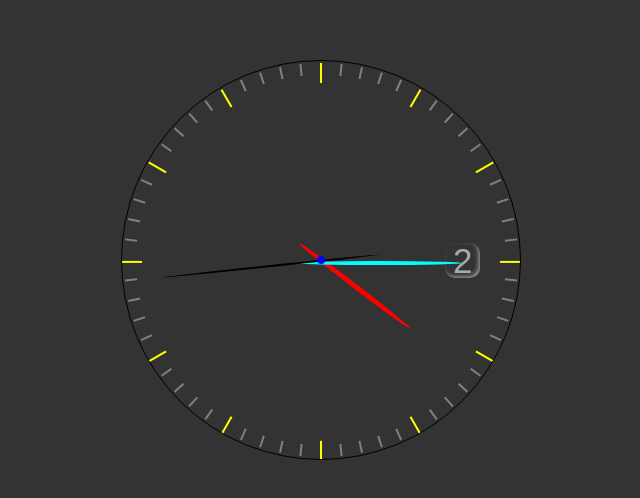
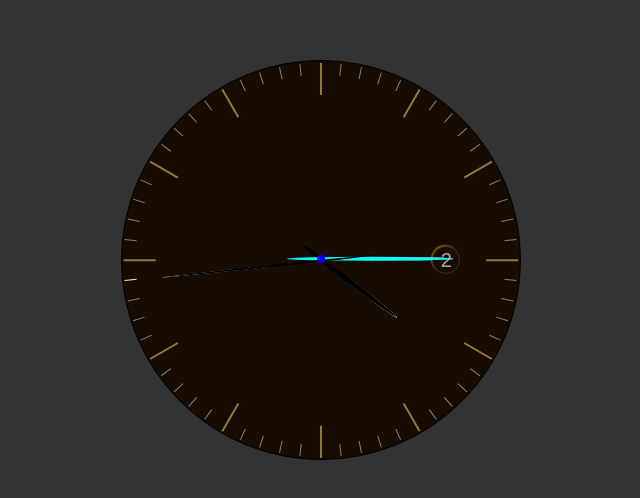
Before and after one commit to AbdulSamman/watch, a React (Vite) app: page / in a window 1280 px wide. Shown: the part 140-638 px from the top of the page, without its empty margins (319-959 px from the left). Built offline with nearby package versions, Linux system fonts and the light colour scheme.

Commit message:
second mark leuchtet

```diff
--- a/index.html
+++ b/index.html
@@ -9,6 +9,6 @@
   <body>
     <div id="root"></div>
     <script type="module" src="/src/main.tsx"></script>
-    <script src="http://localhost:8097"></script>
+
   </body>
 </html>
--- a/src/App.scss
+++ b/src/App.scss
@@ -20,6 +20,7 @@ body {
     border: 1px solid black;
     position: relative;
     overflow: hidden;
+    background-color: #170b01f5;
     .watchHand {
       width: 100%;
       height: 100%;
@@ -34,10 +35,11 @@ body {
           height: $height;
           position: absolute;
           z-index: $zIndex;
+          border-top: 1px solid white;
         }
       }
 
-      $zeiger: hours red 5px 35% 1, minutes cyan 4px 42% 2,
+      $zeiger: hours black 5px 30% 1, minutes cyan 4px 42% 2,
         seconds black 2px 55% 3;
 
       @each $name, $bgColor, $width, $height, $zIndex in $zeiger {
@@ -46,14 +48,14 @@ body {
 
       .hours {
         left: calc(50% - 2.5px);
-        top: 22%;
+        top: 26%;
         transform-origin: center 80%;
       }
 
       .minutes {
         left: calc(50% - 3px);
-        top: 15%;
-        transform-origin: center 85%;
+        top: 16%;
+        transform-origin: center 80%;
       }
       .seconds {
         left: calc(50% - 1.5px);
@@ -68,27 +70,29 @@ body {
         border-radius: 100%;
         position: absolute;
         left: calc(50% - 4px);
-        top: calc(50% - 4px);
+        top: calc(50% - 5px);
         z-index: 4;
       }
       .days {
-        width: 35px;
-        height: 35px;
-        font-size: 35px;
+        width: 28px;
+        height: 28px;
+        font-size: 20px;
         position: absolute;
-        right: 10%;
-        top: calc(50% - 17px);
+        right: 15%;
+        top: calc(50% - 14px);
         display: flex;
         justify-content: center;
         align-items: center;
-        box-shadow: -2px -2px 5px -1px inset;
-        border-radius: 10px;
+        border-radius: 100%;
         z-index: 1;
+        animation: boxShadow 2s infinite linear;
+        border: 0.2px solid rgba(248, 175, 3, 0.201);
       }
+
       .secondsMark {
         background-color: red;
         .secondMark {
-          border: 0.7px solid gray;
+          border-left: 0.7px solid gray;
           height: 3%;
           position: absolute;
           left: calc(50% - 0.7px);
@@ -106,12 +110,30 @@ body {
           &-45,
           &-50,
           &-55 {
-            transform-origin: 50% 1000%;
-            height: 5%;
-            border-color: yellow;
+            transform-origin: 50% 620%;
+            height: 8%;
+            border-left: 2px solid rgba(236, 208, 97, 0.568);
           }
+        }
+        .taktLighten {
+          border-color: lighten(gold, 30%);
         }
       }
     }
   }
+  @keyframes boxShadow {
+    0%,
+    100% {
+      box-shadow: rgba(248, 175, 3, 0.532) -1px -1px 1px 0px;
+    }
+    25% {
+      box-shadow: rgba(248, 175, 3, 0.532) 1px -1px 1px 0px;
+    }
+    50% {
+      box-shadow: rgba(241, 183, 8, 0.479) 1px 1px 1px 0px;
+    }
+    75% {
+      box-shadow: rgba(241, 183, 8, 0.479) -1px 1px 1px 0px;
+    }
+  }
 }
--- a/src/components/Watch.tsx
+++ b/src/components/Watch.tsx
@@ -46,7 +46,9 @@ export const Watch = () => {
           {secondsArray.map((_, index) => (
             <div
               key={index}
-              className={`secondMark secondMark-${index}`}
+              className={`secondMark secondMark-${index} ${
+                index === seconds && "taktLighten"
+              }`}
               style={{
                 transform: `rotate(${index * 6}deg)`,
               }}></div>
```
